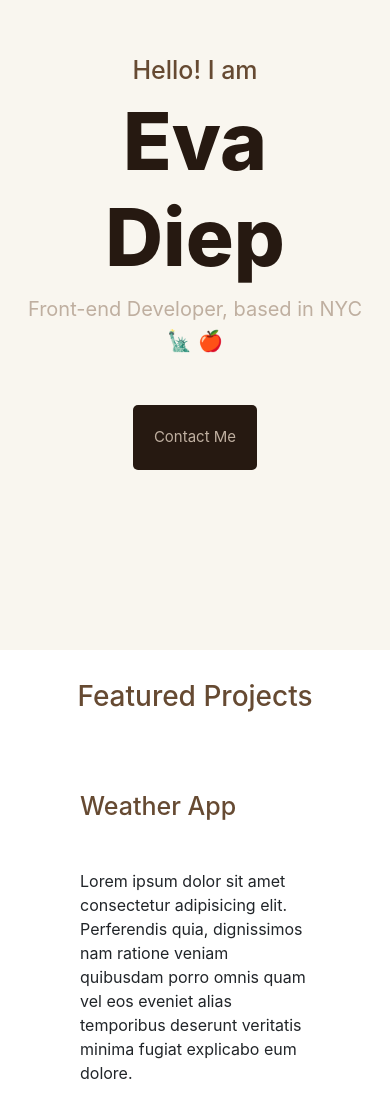
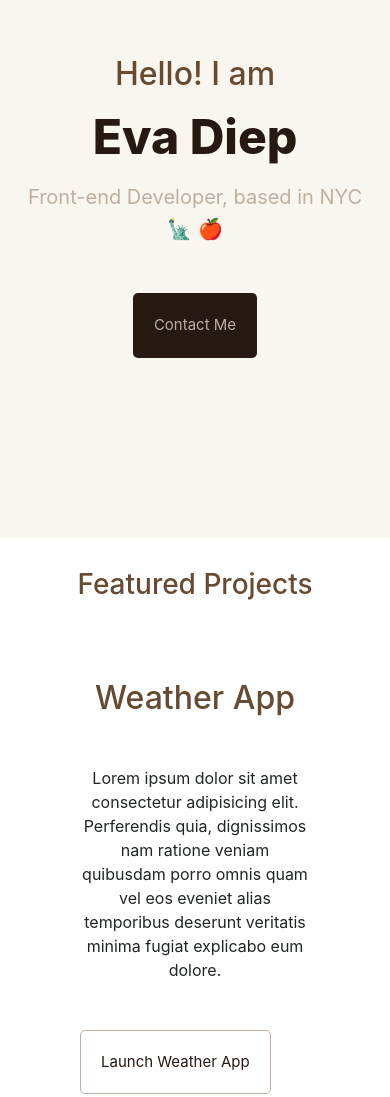
Before and after one commit to GothicHummingbird/Eva-Portfolio, a plain HTML site: page index.html in a window 390 px wide. Shown: the part 125-1222 px from the top of the page. Drawn offline with nearby package versions, Linux system fonts and the light colour scheme; a web font is replaced by a local one.

Commit message:
Made Page Responsive

```diff
--- a/css/styles.css
+++ b/css/styles.css
@@ -77,3 +77,23 @@ p {
     padding: 20px;
     font-size: 15px;
 }
+
+@media (max-width: 576px) {
+  h1 {
+    font-size: 48px;
+    line-height: 1.5;
+    text-align: center !important;
+  }
+  h2 {
+    font-size: 32px;
+    text-align: center !important;
+  }
+  .project-link {
+    display: block;
+    text-align: center;
+    margin: 0 20px;
+  }
+  p {
+    text-align: center !important;
+  }
+}
```
